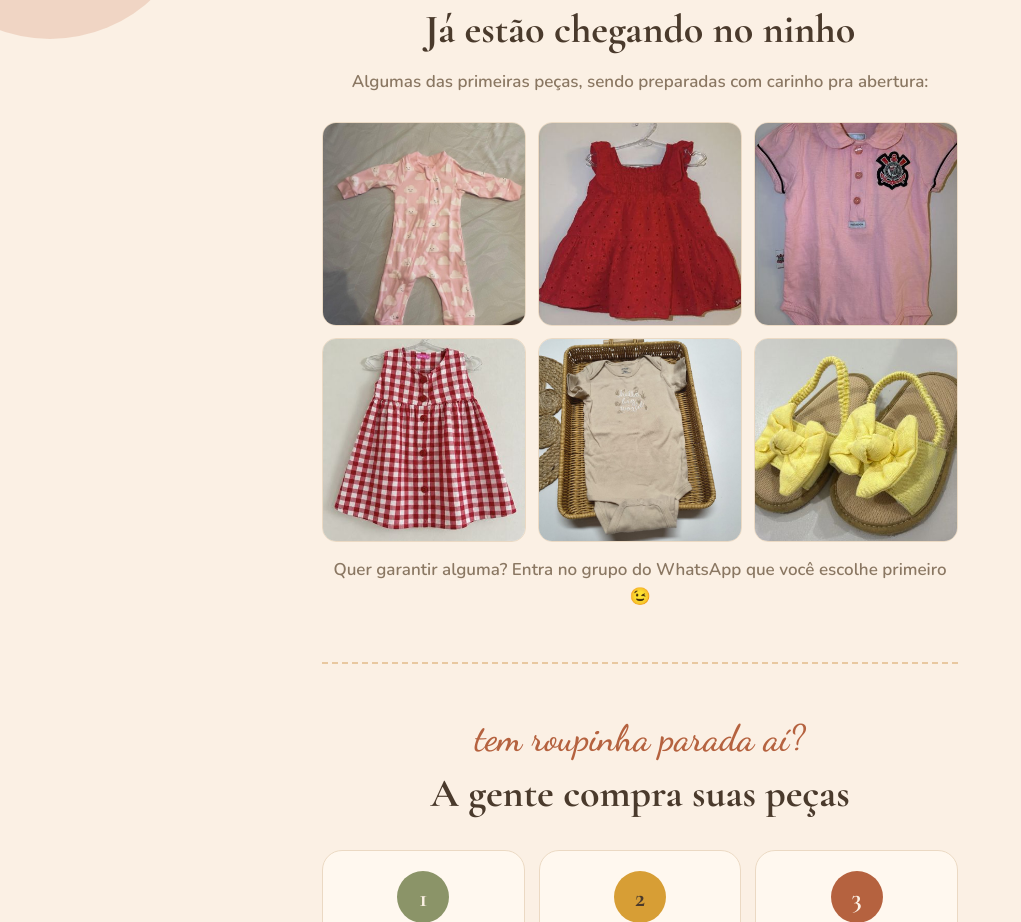
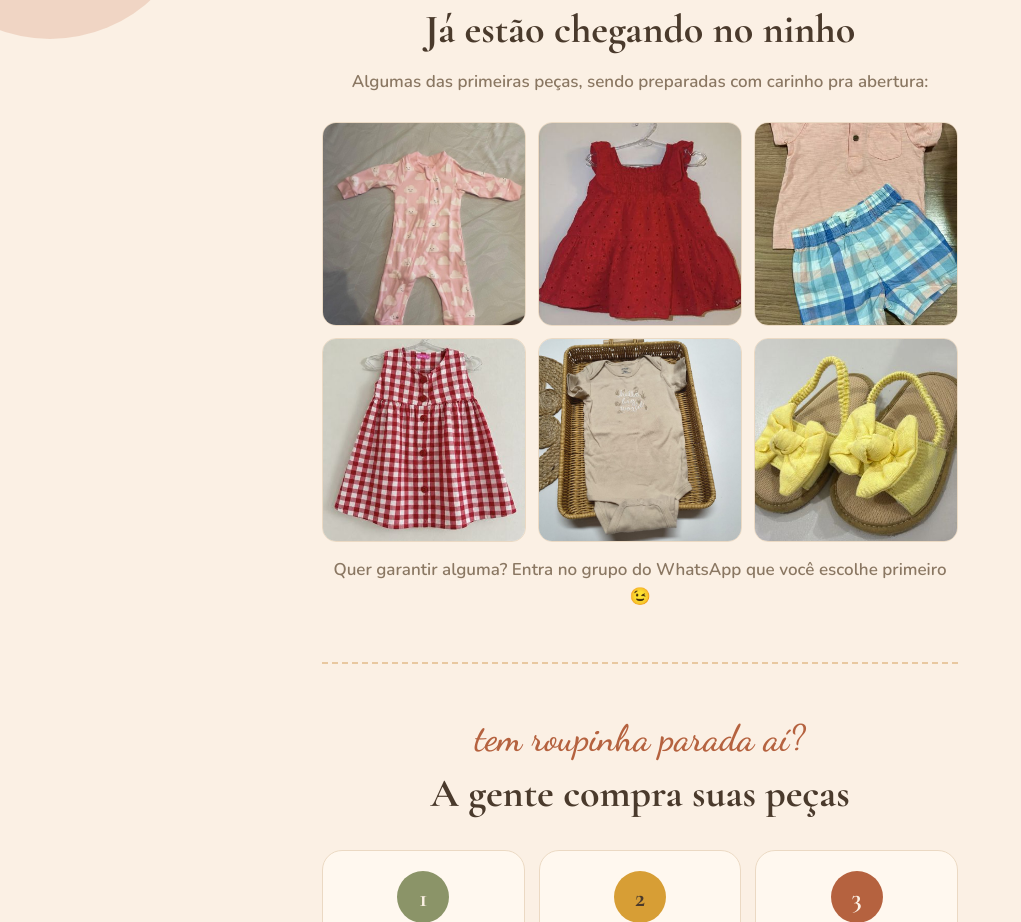
Before and after one commit to hylarysfarias/ninhocircular, a plain HTML site: page index.html in a window 1280 px wide. Shown: the part 841-1763 px from the top of the page, without its empty margins (0-1021 px from the left). Drawn offline with nearby package versions, Linux system fonts and the light colour scheme.

Commit message:
Grade: conjunto Carter's 12M no lugar do body Corinthians
Co-Authored-By: Claude Fable 5 <noreply@anthropic.com>
Claude-Session: https://claude.ai/code/session_016HaoSsGPnoou1hBimCQs84

```diff
--- a/index.html
+++ b/index.html
@@ -90,7 +90,7 @@ a.ig{color:var(--bg);font-weight:800;text-decoration:none}
     <div class="grid">
       <img src="fotos/nc-001.jpg" alt="Macacão rosa de bebê">
       <img src="fotos/nc-007.jpg" alt="Vestido vermelho de laise">
-      <img src="fotos/nc-006.jpg" alt="Body rosa oficial do Corinthians">
+      <img src="fotos/nc-011.jpg" alt="Conjunto Carter's 12 meses: camiseta pêssego e shorts xadrez">
       <img src="fotos/nc-008.jpg" alt="Vestido xadrez vermelho e branco">
       <img src="fotos/nc-004.jpg" alt="Body bege Carter's">
       <img src="fotos/nc-005.jpg" alt="Sandália amarela com laço">
```
Also changed, not shown: fotos/nc-011.jpg (added).
